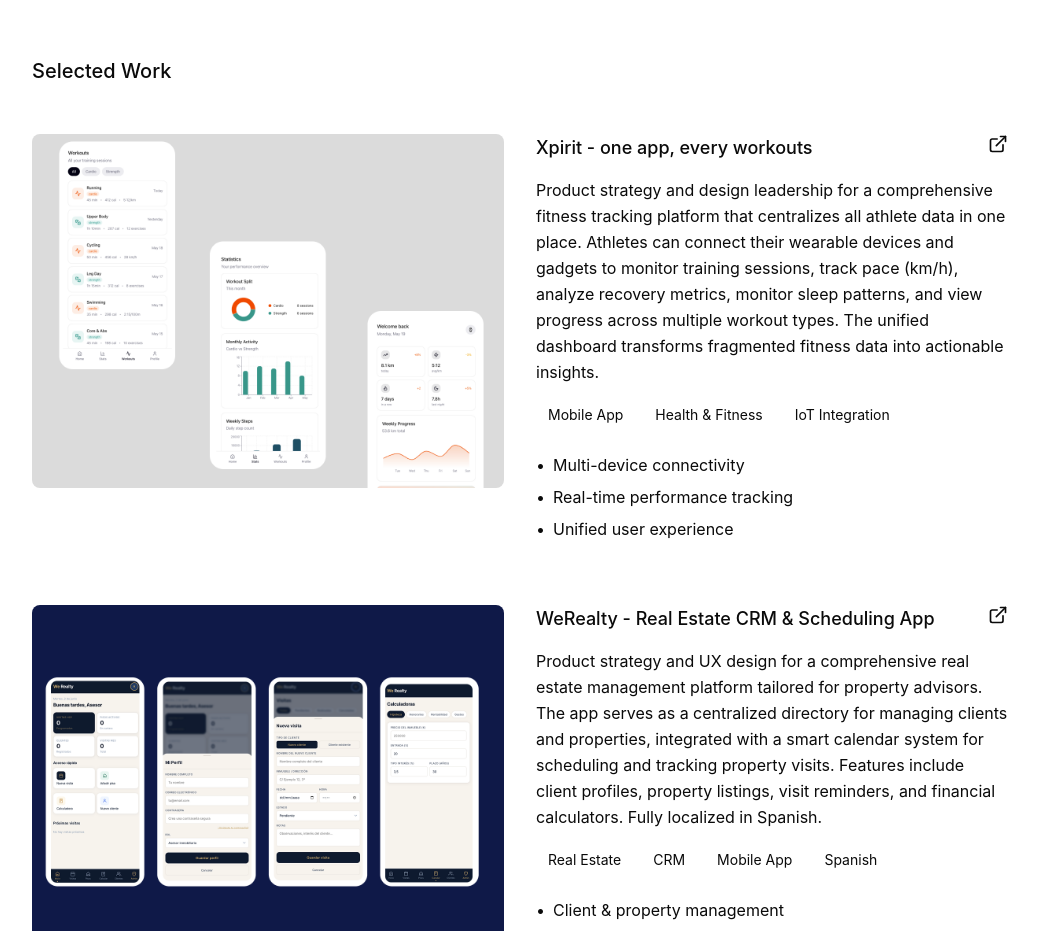
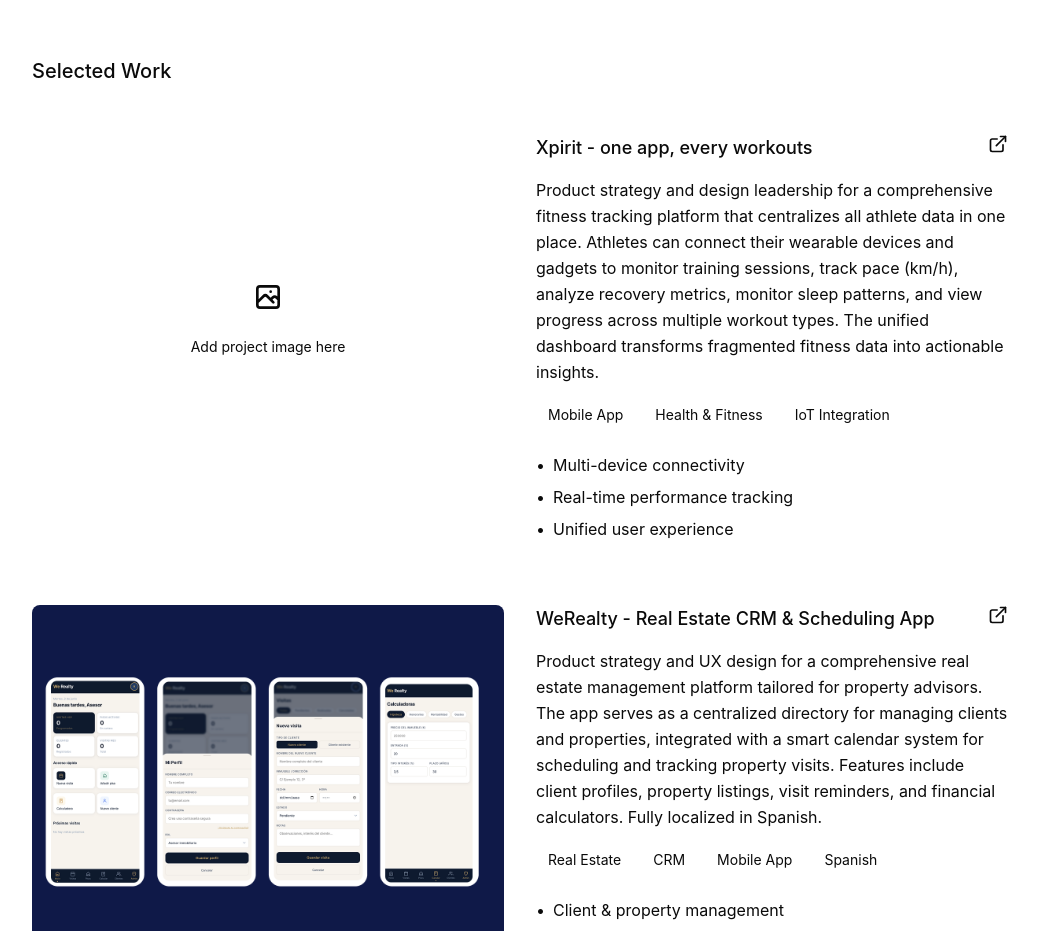
Before and after one commit to aaronnmr/aaron-mir-pm, a React (Vite) app: page / in a window 1280 px wide. Shown: the part 940-1871 px from the top of the page, without its empty margins (120-1158 px from the left). Built offline with nearby package versions, Linux system fonts and the light colour scheme.

Commit message:
Update image path for Xpirit app in data.ts

```diff
--- a/src/data.ts
+++ b/src/data.ts
@@ -21,7 +21,7 @@
       id: 1,
       title: "Xpirit - one app, every workouts",
       description: "Product strategy and design leadership for a comprehensive fitness tracking platform that centralizes all athlete data in one place. Athletes can connect their wearable devices and gadgets to monitor training sessions, track pace (km/h), analyze recovery metrics, monitor sleep patterns, and view progress across multiple workout types. The unified dashboard transforms fragmented fitness data into actionable insights.",
-      image: "./imports/xpirit_app.png",    // ruta relativa desde src/
+      image: "./imports/src/imports/xpirit_app_hero.png",    // ruta relativa desde src/
       tags: ["Mobile App", "Health & Fitness", "IoT Integration"],
       metrics: ["Multi-device connectivity", "Real-time performance tracking", "Unified user experience"],
       link: "https://alluring-queen-5aa.notion.site/Product-Portfolio-Xpirit-Unified-Athlete-Dashboard-3730763cf3088044966dfb738ed3a4f0",  // Cambia por la URL del case study cuando lo tengas
```
